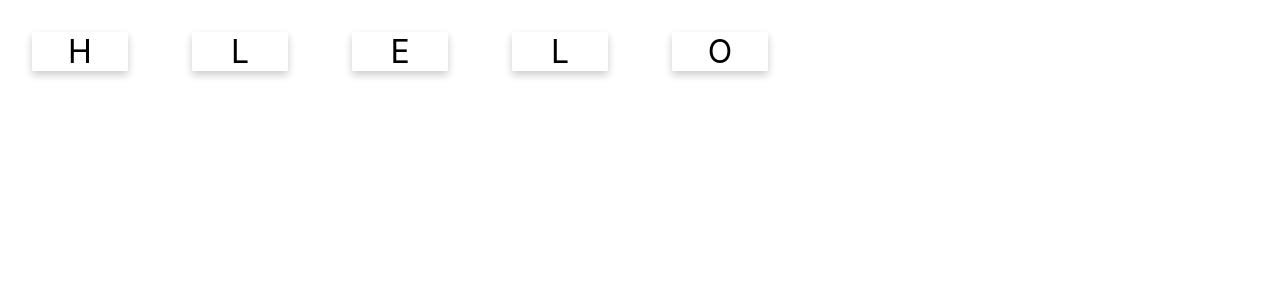
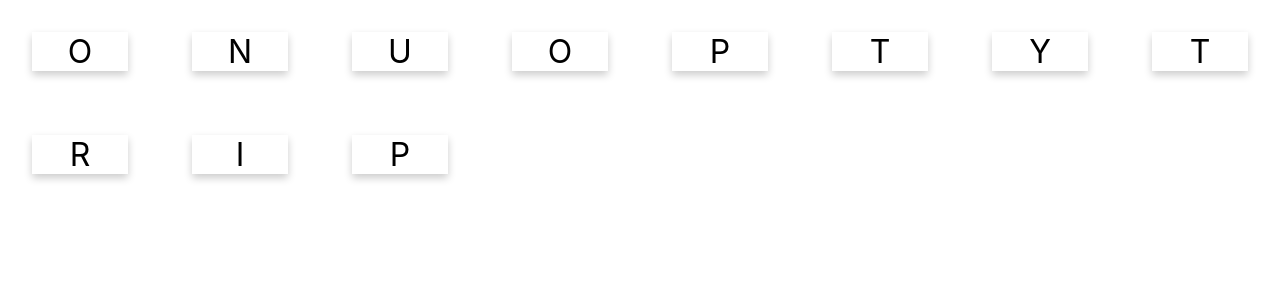
Before and after one commit to natthanon105/Lab_React, a React (Create React App) app in the folder card-game/: page / in a window 1280 px wide. Shown: the top 300 px of the page. Built offline with nearby package versions, Linux system fonts and the light colour scheme.

Commit message:
7 : add random word from array

```diff
--- a/card-game/src/App.css
+++ b/card-game/src/App.css
@@ -1,14 +1,18 @@
+/*main game */
+.mainGame {
+  background-color: red;
+}
+
 .card {
   display: inline-block;
   text-align: center;
   width: 3em;
   font-size: 2em;
-  box-shadow: 0 4px 8px 0 rgba(0,0,0,0.2);
+  box-shadow: 0 4px 8px 0 rgba(0, 0, 0, 0.2);
   margin: 1em;
   user-select: none;
- }
-
- .activeCard {
+}
+.activeCard {
   color: red;
   background: pink;
- }
+}
--- a/card-game/src/App.js
+++ b/card-game/src/App.js
@@ -1,15 +1,17 @@
-import React from 'react';
+import WordCard from './WordCard';
 import './App.css';
-import WordCard from './WordCard';
+import _ from 'lodash'
 
-const word = "Hello";
+
 function App() {
- return (
 
-  <div>
-    <WordCard value={word}/>
-  </div>
- );
+  const word = ["hello","goal","dream","opportunity","happy","grow"];
+  const randomElement = _.sample(word);
+
+  return (
+    <div class>
+      <WordCard value={randomElement}/>
+    </div>
+  );
 }
-
 export default App;
```
